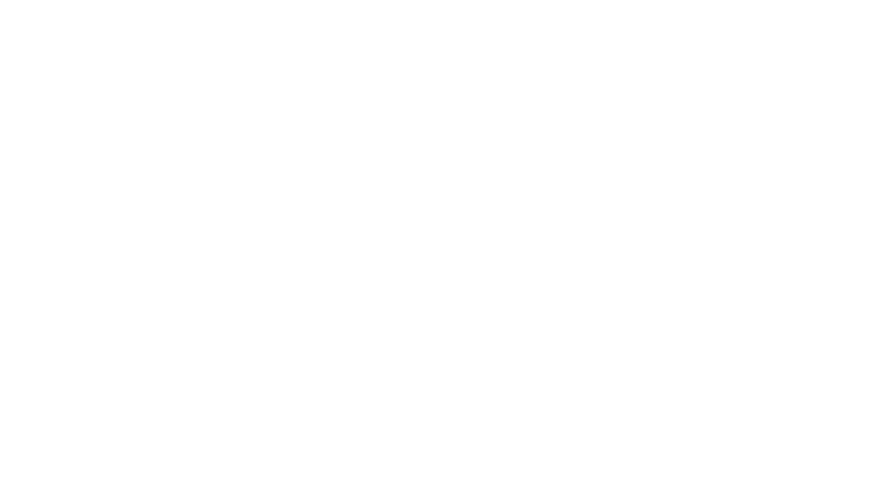
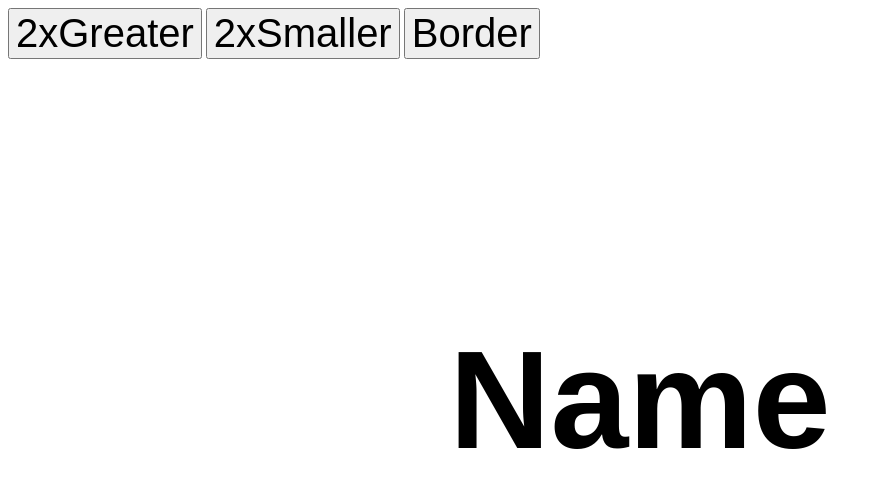
Before and after one commit to Dzhemelynskij/button2, a plain HTML site: page index.html in a window 1280 px wide. Shown: the whole page, without its empty margins (0-881 px from the left). Drawn offline with Linux system fonts and the light colour scheme.

Commit message:
add new styles and next add jguery

```diff
--- a/index.html
+++ b/index.html
@@ -4,9 +4,47 @@
     <meta charset="UTF-8">
     <meta http-equiv="X-UA-Compatible" content="IE=edge">
     <meta name="viewport" content="width=device-width, initial-scale=1.0">
-    <title>Document</title>
+    <title>Button2</title>
+<style>
+    :root {
+        --textSize: 140px;
+    }
+
+    button {
+        font-size: 40px;
+    }
+
+    h1 {
+        margin: 0;
+        position: absolute;
+        top: 50%;
+        left: 50%;
+        transform: translate(-50%, -50%);
+        font-family: arial;
+        font-size: var(--textSize);
+        transition: .3s;
+        border: 0px solid black;
+    }
+
+    .larger:hover~h1 {
+        font-size: calc(var(--textSize)*2);
+    }
+
+    .smaller:hover~h1 {
+        font-size: calc(var(--textSize)/2);
+    }
+
+    .border:hover~h1 {
+        border: 45px solid burlywood;
+    }
+
+</style>
+
 </head>
 <body>
-
+    <button class="larger">2xGreater</button>
+    <button class="smaller">2xSmaller</button>
+    <button class="border">Border</button>
+    <h1>Name</h1>
 </body>
 </html>
```
